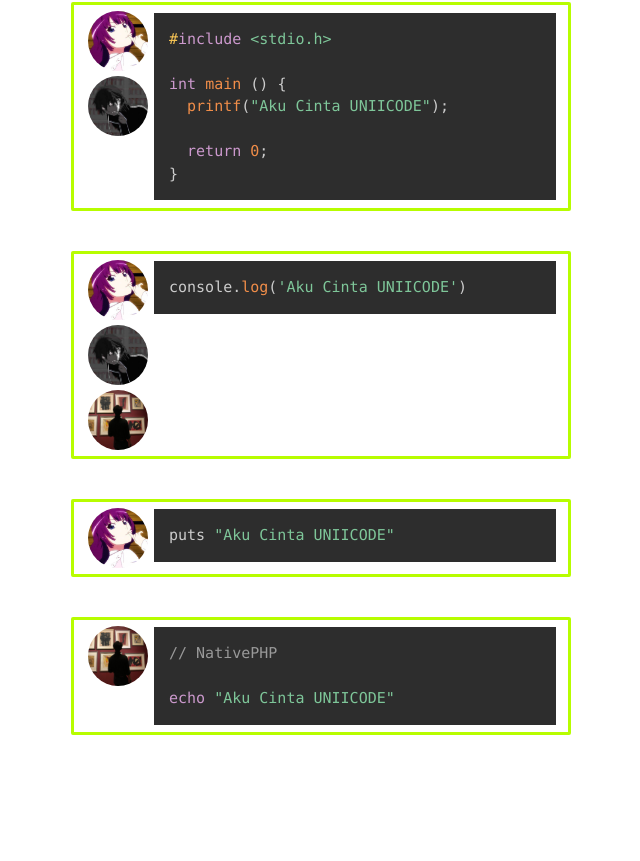
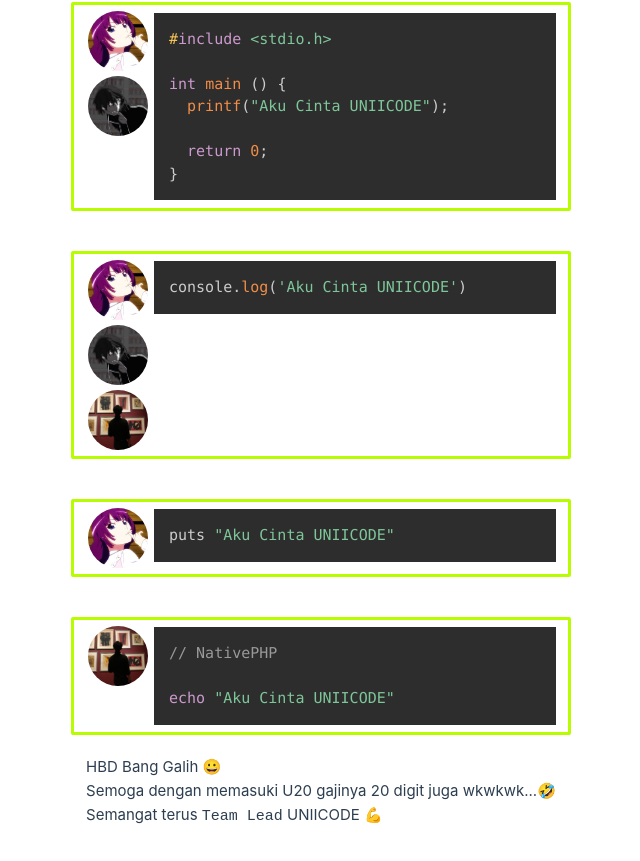
Before and after one commit to hawariMuflihMunte/uniicode-birthday, a Vue app: page / in a window 1280 px wide. Shown: the part 295-1156 px from the top of the page, without its empty margins (319-959 px from the left). Before the commit the page ends 1120 px from the top, so only its background shows below. Built offline with nearby package versions, Linux system fonts and the light colour scheme.

Commit message:
Add text

```diff
--- a/src/App.vue
+++ b/src/App.vue
@@ -106,6 +106,13 @@ const codes = {
           {{ codes.php() }}
         </CodeBlock>
       </section>
+      <p>
+        HBD Bang Galih 😀
+        <br>
+        Semoga dengan memasuki U20 gajinya 20 digit juga wkwkwk...🤣
+        <br>
+        Semangat terus <code>Team Lead</code> UNIICODE 💪
+      </p>
     </main>
   </div>
 </template>
```
